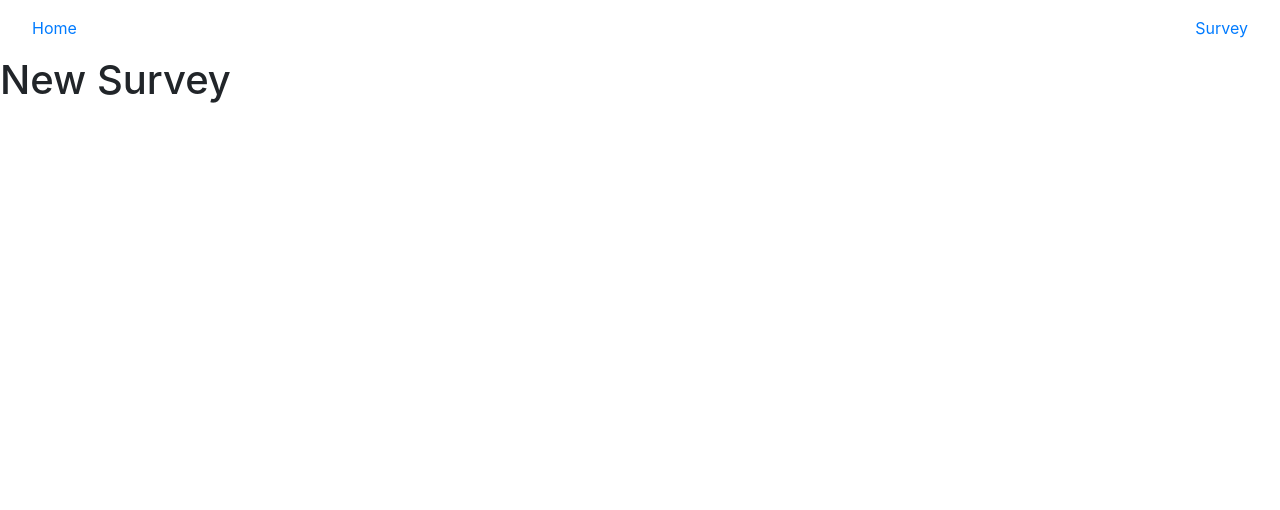
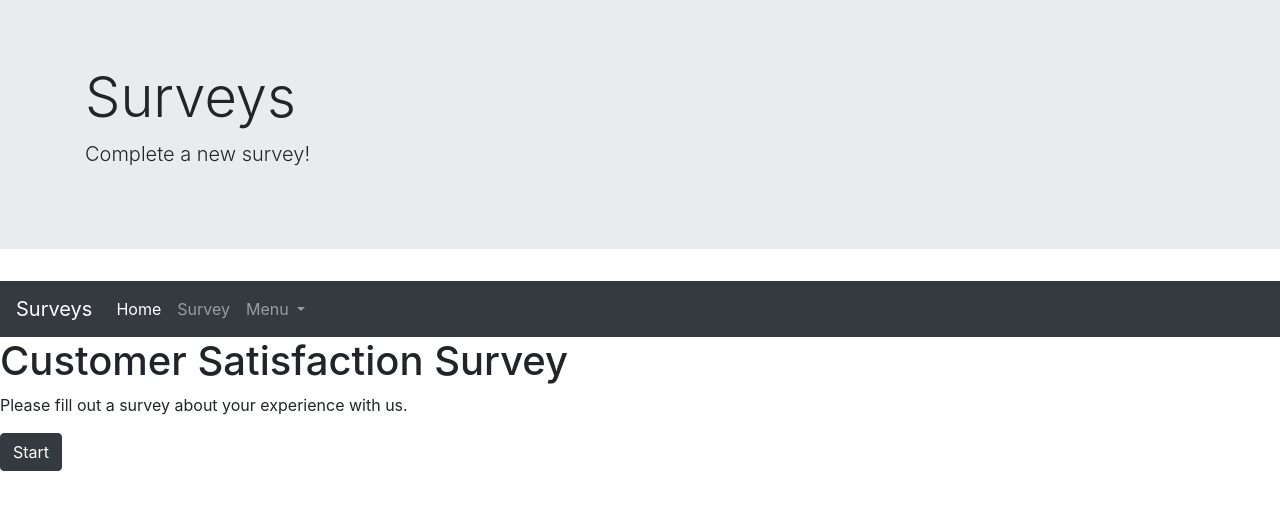
Before and after one commit to kwolosonovich/flask-survey, a Flask app: page / in a window 1280 px wide. Shown: the top 510 px of the page. Run offline with Flask 2, Linux system fonts and the light colour scheme; some libraries are stand-ins or nearby versions.

Commit message:
added base.html and home.html variables and content

```diff
--- a/app.py
+++ b/app.py
@@ -1,5 +1,6 @@
 from flask import Flask, request, render_template,  redirect, flash,  jsonify, session
 from flask_debugtoolbar import DebugToolbarExtension
+from surveys import satisfaction_survey, personality_quiz, Survey, Question
 
 app = Flask(__name__)
 app.config['SECRET_KEY'] = "secret"
@@ -9,5 +10,6 @@ responses = []
 @app.route("/")
 def homepage():
     '''homepage with survey name, questions and start btn'''
-    # text = satisfaction_survey.text
-    return render_template("homepage.html")
+    instructions = satisfaction_survey.instructions
+    title = satisfaction_survey.title
+    return render_template("homepage.html", instructions=instructions, title=title)
--- a/templates/base.html
+++ b/templates/base.html
@@ -12,10 +12,43 @@
 </head>
 
 <body>
-<nav class="navbar">
-    <a class="nav-link" href="/">Home</a>
-    <a class="nav-link" href="/story">Survey</a>
+
+
+<div class="jumbotron jumbotron-fluid">
+    <div class="container">
+        <h1 class="display-4">Surveys</h1>
+        <p class="lead">Complete a new survey!</p>
+    </div>
+</div>
+
+<nav class="navbar navbar-expand-lg navbar-dark bg-dark sticky-top ">
+    <a class="navbar-brand" href="/">Surveys</a>
+    <button class="navbar-toggler" type="button" data-toggle="collapse" data-target="#navbarNavDropdown" aria-controls="navbarNavDropdown" aria-expanded="false" aria-label="Toggle navigation">
+        <span class="navbar-toggler-icon"></span>
+    </button>
+    <div class="collapse navbar-collapse" id="navbarNavDropdown">
+        <ul class="navbar-nav">
+            <li class="nav-item active">
+                <a class="nav-link" href="/">Home <span class="sr-only">(current)</span></a>
+            </li>
+            <li class="nav-item">
+                <a class="nav-link" href="#">Survey</a>
+            </li>
+            <li class="nav-item dropdown">
+                <a class="nav-link dropdown-toggle" href="#" id="navbarDropdownMenuLink" role="button" data-toggle="dropdown" aria-haspopup="true" aria-expanded="false">
+                    Menu
+                </a>
+                <div class="dropdown-menu" aria-labelledby="navbarDropdownMenuLink">
+                    <a class="dropdown-item" href="/">Home</a>
+                    <a class="dropdown-item" href="">Survey</a>
+                </div>
+            </li>
+        </ul>
+    </div>
 </nav>
+
+
+
 <main id="content">
     {% block content %}BODY CONTENT{% endblock %}
 </main>
--- a/templates/homepage.html
+++ b/templates/homepage.html
@@ -2,8 +2,7 @@
 {% block title %}Surveys{% endblock %}
 
 {% block content %}
-    <h1>New Survey</h1>
-    <p1></p1>
-
-
+    <h1>{{ title }}</h1>
+    <p class="{{ instructions }}">{{ instructions }}</p>
+    <button href="/survey" type="button" class="btn btn-dark">Start</button>
 {% endblock %}
```
